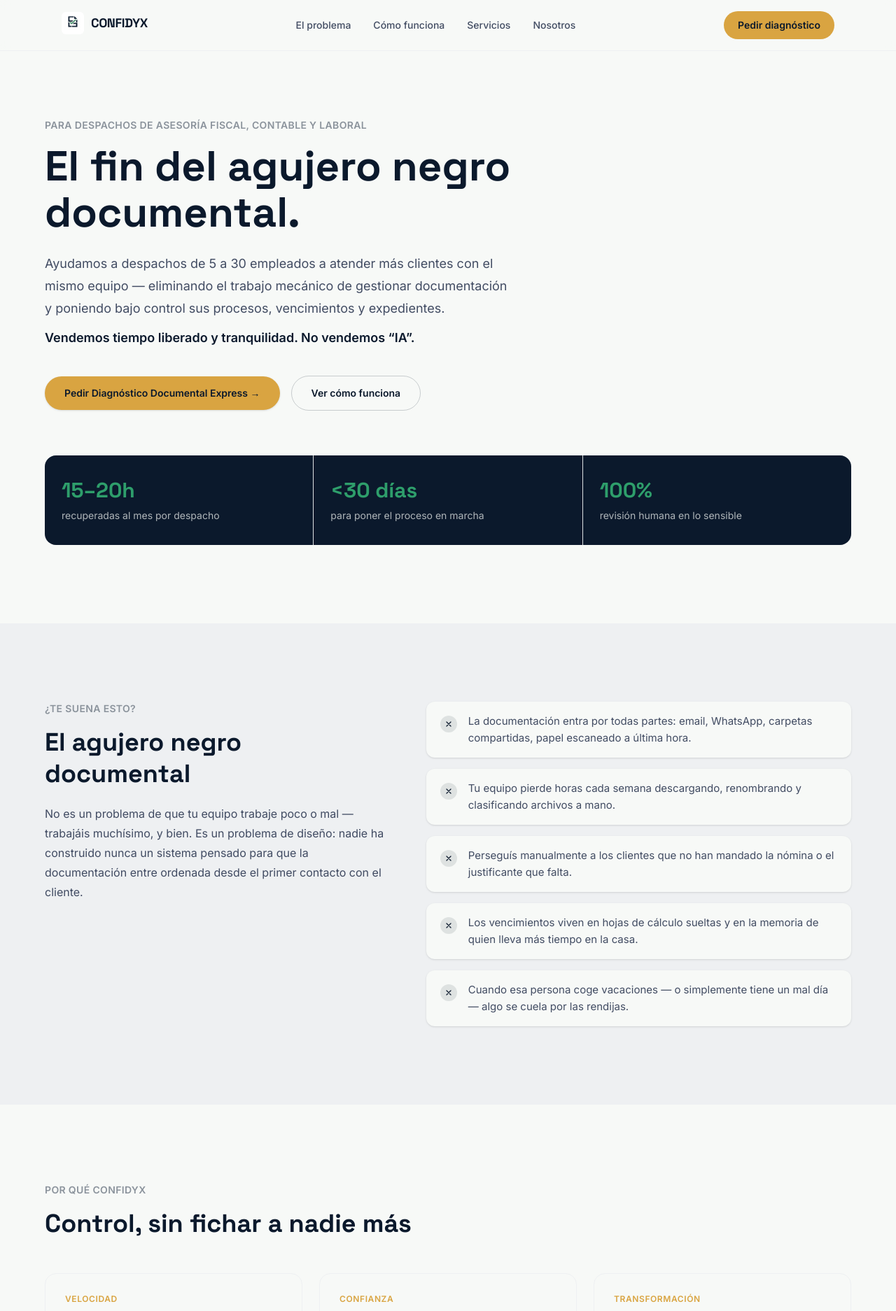
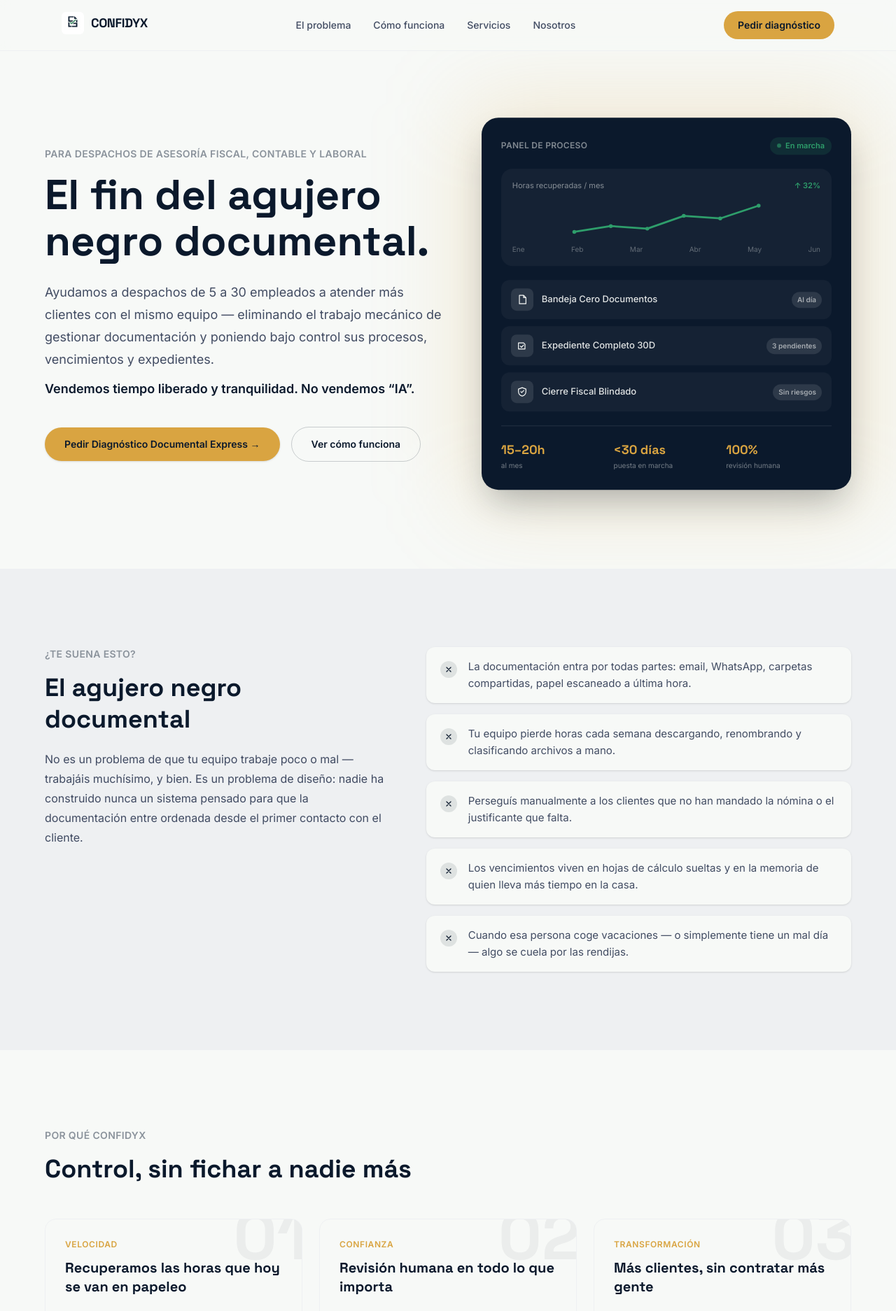
Before and after one commit to danilourido44/web-asesoria, a Next.js app: page / in a window 1280 px wide. Shown: the top 1874 px of the page at 70% size. Built offline with nearby package versions, Linux system fonts and the light colour scheme.

Commit message:
feat: panel animado en el hero, numeracion grafica en proceso y pilares

```diff
--- a/scripts/screenshot.mjs
+++ b/scripts/screenshot.mjs
@@ -2,15 +2,16 @@
 // de un selector concreto) contra un servidor ya en marcha.
 //
 // Uso:
-//   node scripts/screenshot.mjs <url> <archivo-salida.png> [selector]
+//   node scripts/screenshot.mjs <url> <archivo-salida.png> [selector] [espera-ms]
 //
 // Ejemplo:
 //   node scripts/screenshot.mjs http://localhost:3000 shots/home.png
 //   node scripts/screenshot.mjs http://localhost:3000 shots/servicios.png "#servicios"
+//   node scripts/screenshot.mjs http://localhost:3000 shots/hero.png "#inicio" 2500
 
 import { chromium } from "playwright";
 
-const [, , url, outPath, selector] = process.argv;
+const [, , url, outPath, selector, waitMs] = process.argv;
 
 if (!url || !outPath) {
   console.error("Uso: node scripts/screenshot.mjs <url> <salida.png> [selector]");
@@ -28,6 +29,10 @@ page.on("pageerror", (err) => errors.push(String(err)));
 
 await page.goto(url, { waitUntil: "networkidle" });
 
+if (waitMs) {
+  await page.waitForTimeout(Number(waitMs));
+}
+
 if (selector) {
   await page.locator(selector).screenshot({ path: outPath });
 } else {
--- a/src/app/globals.css
+++ b/src/app/globals.css
@@ -37,3 +37,39 @@ body {
   background: var(--color-gold);
   color: var(--color-navy);
 }
+
+/* Panel animado de la cabecera: flotación sutil + gráfico que se dibuja */
+@keyframes confidyx-float {
+  0%,
+  100% {
+    transform: translateY(0);
+  }
+  50% {
+    transform: translateY(-8px);
+  }
+}
+
+.animate-float {
+  animation: confidyx-float 6s ease-in-out infinite;
+}
+
+@keyframes confidyx-draw {
+  from {
+    stroke-dashoffset: 300;
+  }
+  to {
+    stroke-dashoffset: 0;
+  }
+}
+
+.animate-draw {
+  stroke-dasharray: 300;
+  animation: confidyx-draw 1.8s ease-out 0.2s both;
+}
+
+@media (prefers-reduced-motion: reduce) {
+  .animate-float,
+  .animate-draw {
+    animation: none;
+  }
+}
--- a/src/components/Hero.tsx
+++ b/src/components/Hero.tsx
@@ -1,14 +1,10 @@
-const STATS = [
-  { value: "15–20h", label: "recuperadas al mes por despacho" },
-  { value: "<30 días", label: "para poner el proceso en marcha" },
-  { value: "100%", label: "revisión humana en lo sensible" },
-];
+import { HeroVisual } from "./HeroVisual";
 
 export function Hero() {
   return (
     <section id="inicio" className="px-6 pt-16 pb-20 md:pt-24 md:pb-28">
-      <div className="mx-auto max-w-6xl">
-        <div className="max-w-3xl">
+      <div className="mx-auto grid max-w-6xl items-center gap-14 lg:grid-cols-[1.05fr_0.95fr] lg:gap-10">
+        <div className="max-w-xl">
           <p className="text-sm font-semibold uppercase tracking-wide text-muted">
             Para despachos de asesoría fiscal, contable y laboral
           </p>
@@ -41,16 +37,7 @@ export function Hero() {
           </div>
         </div>
 
-        <div className="mt-16 grid grid-cols-1 gap-px overflow-hidden rounded-2xl bg-navy/10 sm:grid-cols-3">
-          {STATS.map((stat) => (
-            <div key={stat.label} className="bg-navy px-6 py-8">
-              <div className="font-display text-3xl font-bold text-accent">
-                {stat.value}
-              </div>
-              <div className="mt-2 text-sm text-cream/70">{stat.label}</div>
-            </div>
-          ))}
-        </div>
+        <HeroVisual />
       </div>
     </section>
   );
--- /dev/null
+++ b/src/components/HeroVisual.tsx
@@ -0,0 +1,137 @@
+const PIPELINE = [
+  {
+    name: "Bandeja Cero Documentos",
+    status: "Al día",
+    icon: (
+      <path
+        d="M6 3H15L20 8V21H6V3Z M15 3V8H20"
+        stroke="currentColor"
+        strokeWidth="1.8"
+        strokeLinejoin="round"
+        strokeLinecap="round"
+        fill="none"
+      />
+    ),
+  },
+  {
+    name: "Expediente Completo 30D",
+    status: "3 pendientes",
+    icon: (
+      <path
+        d="M4 6H15L18 9V19H4V6Z M8 13L10.5 15.5L15 10.5"
+        stroke="currentColor"
+        strokeWidth="1.8"
+        strokeLinejoin="round"
+        strokeLinecap="round"
+        fill="none"
+      />
+    ),
+  },
+  {
+    name: "Cierre Fiscal Blindado",
+    status: "Sin riesgos",
+    icon: (
+      <path
+        d="M12 3L20 6V11C20 16 16.5 19.8 12 21C7.5 19.8 4 16 4 11V6L12 3Z M9 11.5L11 13.5L15.5 9"
+        stroke="currentColor"
+        strokeWidth="1.8"
+        strokeLinejoin="round"
+        strokeLinecap="round"
+        fill="none"
+      />
+    ),
+  },
+];
+
+const STATS = [
+  { value: "15–20h", label: "al mes" },
+  { value: "<30 días", label: "puesta en marcha" },
+  { value: "100%", label: "revisión humana" },
+];
+
+export function HeroVisual() {
+  return (
+    <div className="relative">
+      <div
+        className="absolute -inset-6 -z-10 rounded-[2rem] bg-gold/20 blur-3xl"
+        aria-hidden="true"
+      />
+      <div className="animate-float rounded-3xl bg-navy p-6 shadow-2xl shadow-navy/30 sm:p-7">
+        <div className="flex items-center justify-between">
+          <span className="text-xs font-semibold uppercase tracking-wide text-cream/50">
+            Panel de proceso
+          </span>
+          <span className="flex items-center gap-1.5 rounded-full bg-accent/15 px-2.5 py-1 text-[11px] font-semibold text-accent">
+            <span className="h-1.5 w-1.5 animate-pulse rounded-full bg-accent" />
+            En marcha
+          </span>
+        </div>
+
+        <div className="mt-5 rounded-2xl bg-cream/[0.04] p-4">
+          <div className="flex items-center justify-between text-[11px] text-cream/50">
+            <span>Horas recuperadas / mes</span>
+            <span className="font-semibold text-accent">↑ 32%</span>
+          </div>
+          <svg viewBox="0 0 300 70" className="mt-2 h-16 w-full" fill="none">
+            <polyline
+              points="6,55 63,46 120,50 177,30 234,34 294,14"
+              stroke="#2E9E6B"
+              strokeWidth="3"
+              strokeLinecap="round"
+              strokeLinejoin="round"
+              className="animate-draw"
+            />
+            {[6, 63, 120, 177, 234, 294].map((x, i) => (
+              <circle
+                key={x}
+                cx={x}
+                cy={[55, 46, 50, 30, 34, 14][i]}
+                r="3"
+                fill="#2E9E6B"
+              />
+            ))}
+          </svg>
+          <div className="mt-1 flex justify-between text-[10px] text-cream/35">
+            {["Ene", "Feb", "Mar", "Abr", "May", "Jun"].map((m) => (
+              <span key={m}>{m}</span>
+            ))}
+          </div>
+        </div>
+
+        <ul className="mt-5 space-y-2.5">
+          {PIPELINE.map((item) => (
+            <li
+              key={item.name}
+              className="flex items-center gap-3 rounded-xl bg-cream/[0.04] px-3.5 py-3"
+            >
+              <span className="flex h-8 w-8 shrink-0 items-center justify-center rounded-lg bg-cream/10 text-cream">
+                <svg viewBox="0 0 24 24" className="h-4 w-4">
+                  {item.icon}
+                </svg>
+              </span>
+              <span className="flex-1 text-[13px] font-medium text-cream/90">
+                {item.name}
+              </span>
+              <span className="rounded-full bg-cream/10 px-2 py-1 text-[10px] font-semibold text-cream/60">
+                {item.status}
+              </span>
+            </li>
+          ))}
+        </ul>
+
+        <div className="mt-5 grid grid-cols-3 gap-2.5 border-t border-cream/10 pt-5">
+          {STATS.map((stat) => (
+            <div key={stat.label}>
+              <div className="font-display text-lg font-bold text-gold">
+                {stat.value}
+              </div>
+              <div className="mt-0.5 text-[10px] leading-tight text-cream/45">
+                {stat.label}
+              </div>
+            </div>
+          ))}
+        </div>
+      </div>
+    </div>
+  );
+}
--- a/src/components/PillarsSection.tsx
+++ b/src/components/PillarsSection.tsx
@@ -1,5 +1,6 @@
 const PILLARS = [
   {
+    index: "01",
     value: "Velocidad",
     title: "Recuperamos las horas que hoy se van en papeleo",
     points: [
@@ -8,6 +9,7 @@ const PILLARS = [
     ],
   },
   {
+    index: "02",
     value: "Confianza",
     title: "Revisión humana en todo lo que importa",
     points: [
@@ -16,6 +18,7 @@ const PILLARS = [
     ],
   },
   {
+    index: "03",
     value: "Transformación",
     title: "Más clientes, sin contratar más gente",
     points: [
@@ -42,8 +45,14 @@ export function PillarsSection() {
           {PILLARS.map((pillar) => (
             <div
               key={pillar.title}
-              className="flex flex-col rounded-2xl border border-mist bg-cream p-7"
+              className="relative flex flex-col overflow-hidden rounded-2xl border border-mist bg-cream p-7"
             >
+              <span
+                className="font-display pointer-events-none absolute -right-2 -top-6 text-8xl font-bold text-navy/5"
+                aria-hidden="true"
+              >
+                {pillar.index}
+              </span>
               <span className="text-xs font-bold uppercase tracking-wider text-gold">
                 {pillar.value}
               </span>
--- a/src/components/ProcessSection.tsx
+++ b/src/components/ProcessSection.tsx
@@ -39,10 +39,15 @@ export function ProcessSection() {
           </h2>
         </div>
 
-        <div className="mt-14 grid gap-8 md:grid-cols-4">
-          {STEPS.map((item, i) => (
+        <div className="relative mt-14">
+          <div
+            className="pointer-events-none absolute left-6 right-6 top-6 hidden border-t-2 border-dashed border-cream/15 md:block"
+            aria-hidden="true"
+          />
+          <div className="grid gap-10 md:grid-cols-4 md:gap-8">
+            {STEPS.map((item) => (
               <div key={item.step} className="relative">
-              <div className="flex h-11 w-11 items-center justify-center rounded-full bg-gold font-display text-lg font-bold text-navy">
+                <div className="relative flex h-12 w-12 items-center justify-center rounded-full bg-gold font-display text-xl font-bold text-navy ring-8 ring-navy">
                   {item.step}
                 </div>
                 <h3 className="mt-5 font-display text-lg font-bold">
@@ -51,14 +56,9 @@ export function ProcessSection() {
                 <p className="mt-2 text-sm leading-6 text-cream/70">
                   {item.description}
                 </p>
-              {i < STEPS.length - 1 && (
-                <div
-                  className="absolute right-[-1rem] top-5 hidden h-px w-8 bg-cream/20 md:block"
-                  aria-hidden="true"
-                />
-              )}
               </div>
             ))}
+          </div>
         </div>
       </div>
     </section>
```
Lines whose indentation alone changed are shown as unchanged.
